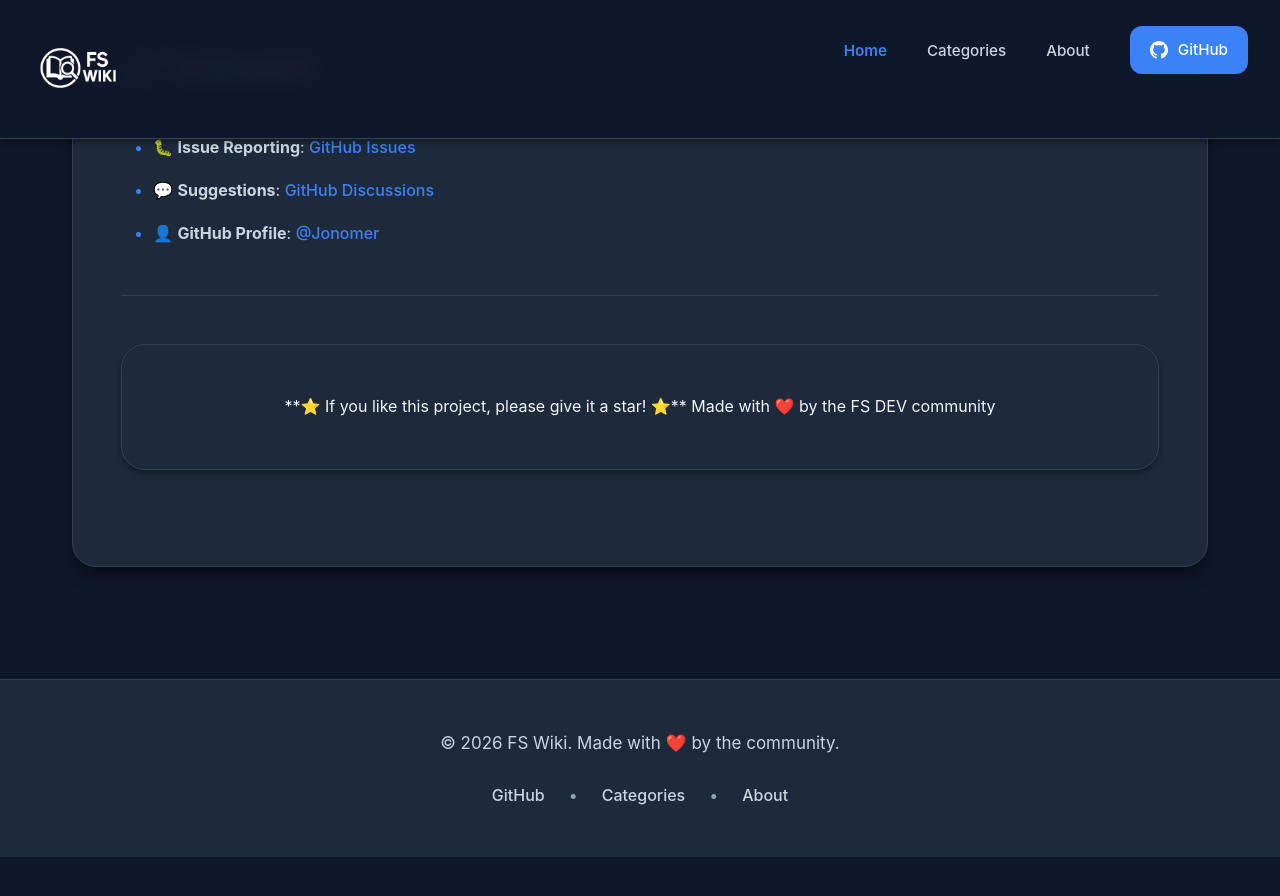
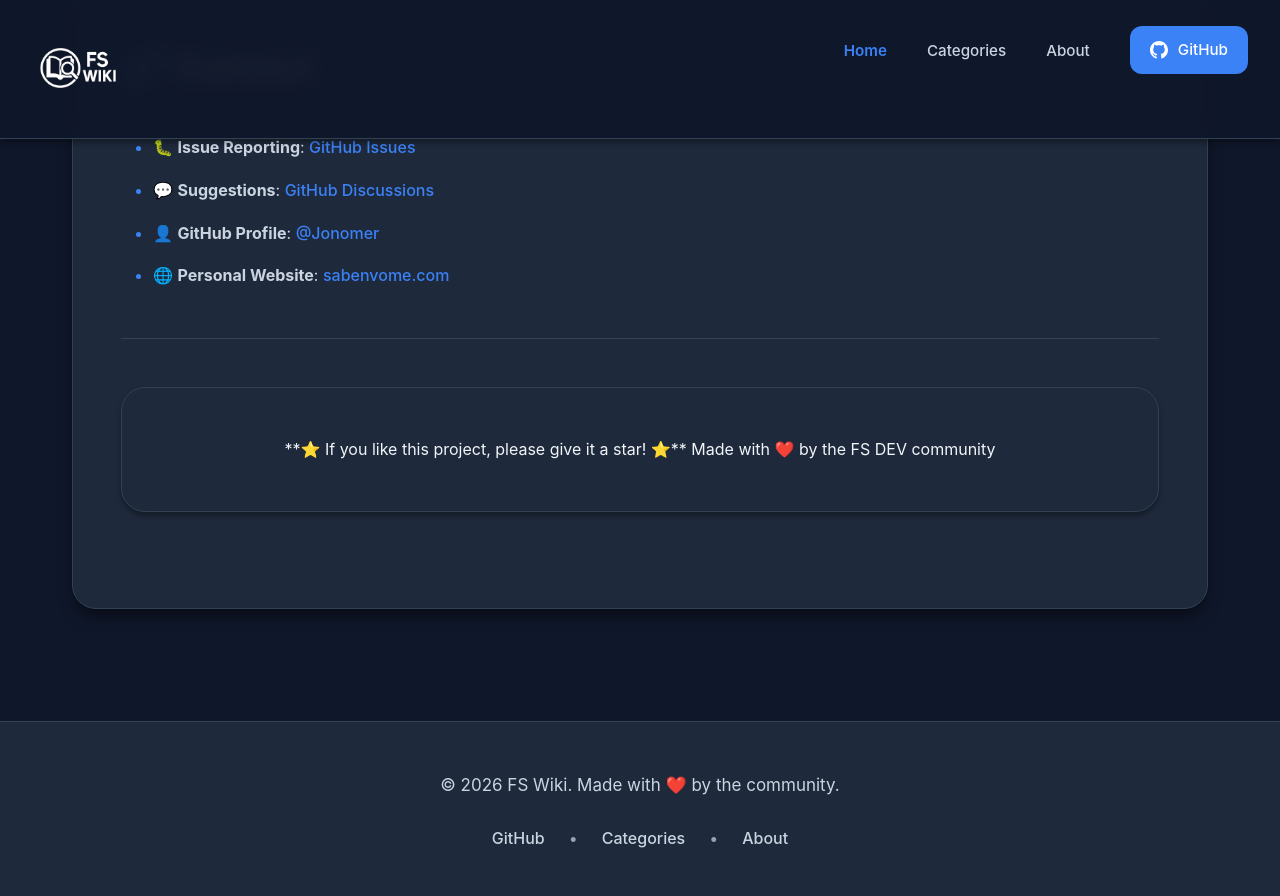
Before and after one commit to Jonomer/fswiki, a Jekyll site: the page built from index.md, in a window 1280 px wide and 900 px high, scrolled down 3834 px. Shown: the top 896 px of the window. Built offline with Jekyll 4.4.1, drawn with Linux system fonts in a browser that asks for light colours; before the commit the page ends 4691 px from its top, so only the background shows below that.

Commit message:
docs: Add personal website link to homepage

```diff
--- a/index.md
+++ b/index.md
@@ -117,6 +117,7 @@ All content in this knowledge base is intended **solely for educational, researc
 - 🐛 **Issue Reporting**: [GitHub Issues](https://github.com/Jonomer/fswiki/issues)
 - 💬 **Suggestions**: [GitHub Discussions](https://github.com/Jonomer/fswiki/discussions)
 - 👤 **GitHub Profile**: [@Jonomer](https://github.com/Jonomer)
+- 🌐 **Personal Website**: [sabenvome.com](https://sabenvome.com)
 
 ---
 
```
